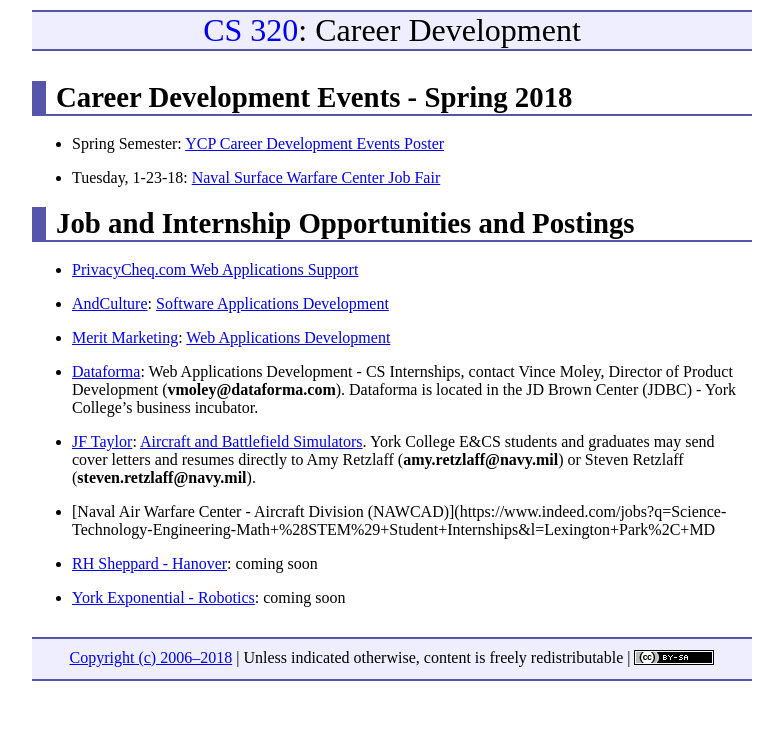
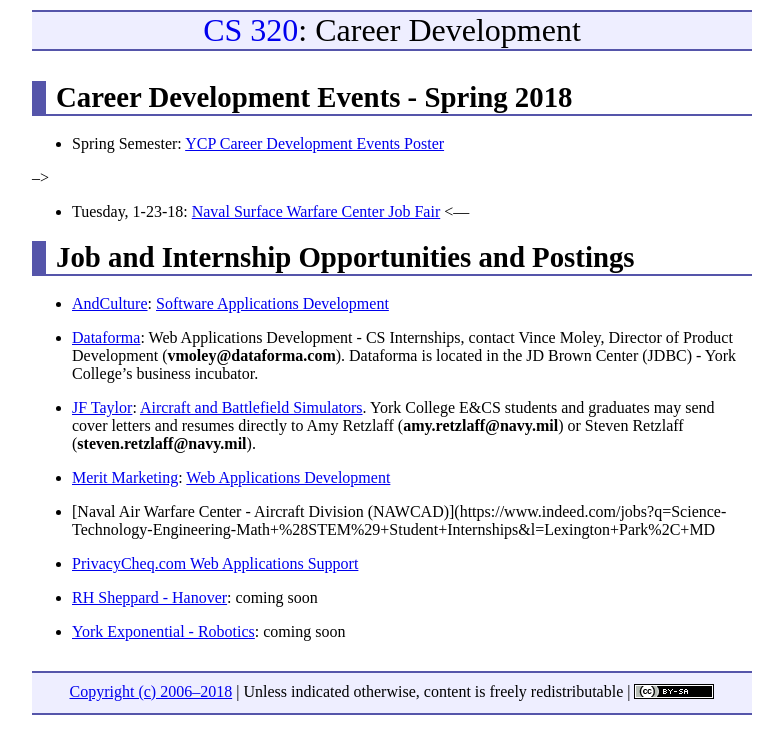
Before and after one commit to ycpcs/cs320-spring2018, a Jekyll site: the page built from careers/index.md, in a window 1280 px wide. Shown: the top 754 px of the page, without its empty margins (248-1031 px from the left). Built offline with Jekyll 4.4.1, drawn with Linux system fonts in a browser that asks for light colours.

```diff
--- a/careers/index.md
+++ b/careers/index.md
@@ -8,22 +8,24 @@ Career Development Events - Spring 2018
 
 * Spring Semester: [YCP Career Development Events Poster](FINAL_Spring_2018_Events_Poster.pdf)
 
+-->
 * Tuesday, 1-23-18: [Naval Surface Warfare Center Job Fair](NSWCPD_Job_Fair_Jan23rd.pdf)
+<---
 
 Job and Internship Opportunities and Postings
 =============================================
 
-* [PrivacyCheq.com Web Applications Support](PrivacyCheqPosting_012118.pdf)
-
 * [AndCulture](https://www.andculture.com): [Software Applications Development](https://andculture.com/careers/career/4/internships)
-
-* [Merit Marketing](https://www.madewithmerit.com): [Web Applications Development](MeritMarketingWebDeveloperJobDescription.pdf)
 
 * [Dataforma](https://www.dataforma.com): Web Applications Development - CS Internships, contact Vince Moley, Director of Product Development (**vmoley@dataforma.com**).  Dataforma is located in the JD Brown Center (JDBC) - York College's business incubator.
 
 * [JF Taylor](https://www.jfti.com): [Aircraft and Battlefield Simulators](https://www.jfti.com/CAREERS).  York College E&CS students and graduates may send cover letters and resumes directly to Amy Retzlaff (**amy.retzlaff@navy.mil**) or Steven Retzlaff (**steven.retzlaff@navy.mil**).
 
+* [Merit Marketing](https://www.madewithmerit.com): [Web Applications Development](MeritMarketingWebDeveloperJobDescription.pdf)
+
 * [Naval Air Warfare Center - Aircraft Division (NAWCAD)](https://www.indeed.com/jobs?q=Science-Technology-Engineering-Math+%28STEM%29+Student+Internships&l=Lexington+Park%2C+MD
+
+* [PrivacyCheq.com Web Applications Support](PrivacyCheqPosting_012118.pdf)
 
 * [RH Sheppard - Hanover](www.rhsheppard): coming soon
 
```
